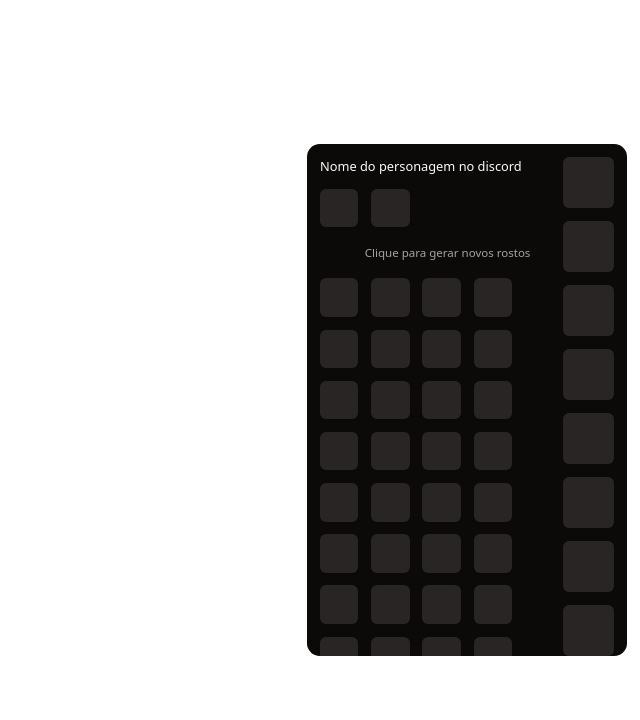
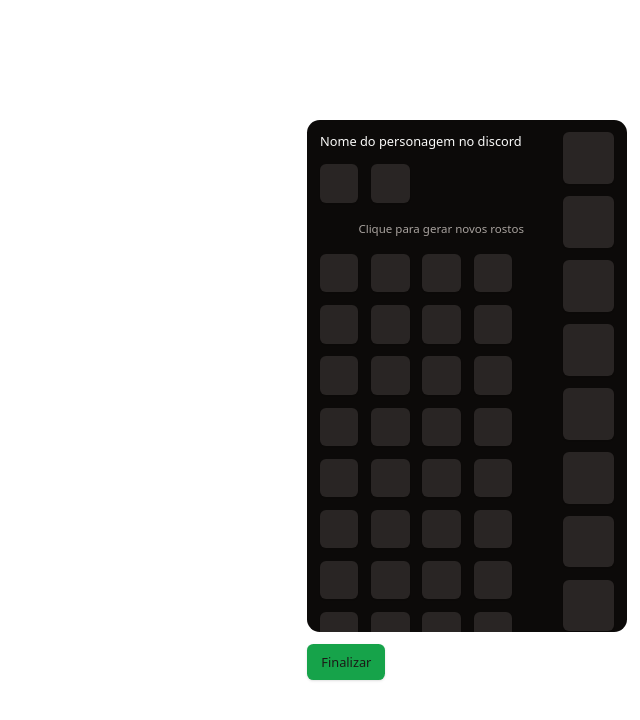
Before and after one commit to pyurips/datalife-old, a React (Vite) app in the folder src/webviews/main_interface/: page / in a window 1280 px wide. Shown: the top 720 px of the page, without its empty margins (640-1280 px from the left). Built offline with nearby package versions, Linux system fonts and the light colour scheme.

Commit message:
feat: genetics added

```diff
--- /dev/null
+++ b/src/webviews/main_interface/src/components/character_customization/genetics.tsx
@@ -0,0 +1,29 @@
+import { ScrollArea } from '@/components/ui/scroll-area';
+import { Button } from '@/components/ui/button';
+
+export default function Genetics() {
+  return (
+    <ScrollArea className="flex flex-1">
+      <div className="flex flex-col gap-[1vw] p-[1vw]">
+        <p className="text-[1vw]">Nome do personagem no discord</p>
+        <div className="flex flex-row gap-[1vw]">
+          <Button size="icon" variant="secondary" className="size-[3vw]"></Button>
+          <Button size="icon" variant="secondary" className="size-[3vw]"></Button>
+        </div>
+
+        <div className="flex flex-row items-center gap-[1vw]">
+          <Button size="icon" className="size-[2vw]" variant="ghost"></Button>
+          <p className="text-[0.9vw] text-stone-400">
+            Clique para gerar novos rostos
+          </p>
+        </div>
+
+        <div className="flex flex-row gap-[1vw] flex-wrap">
+          {new Array(50).fill(0).map((_, i) => (
+            <Button size="icon" key={i} variant="secondary" className="size-[3vw]"></Button>
+          ))}
+        </div>
+      </div>
+    </ScrollArea>
+  );
+}
--- a/src/webviews/main_interface/src/pages/character_customization.tsx
+++ b/src/webviews/main_interface/src/pages/character_customization.tsx
@@ -1,48 +1,33 @@
+import Genetics from '@/components/character_customization/genetics';
 import { Button } from '@/components/ui/button';
 import { ScrollArea } from '@/components/ui/scroll-area';
 
 export default function CharacterCustomization() {
   return (
     <main className="flex flex-row items-center justify-end w-full h-full p-[1vw]">
-      <div className="flex flex-row justify-between w-[25vw] h-[40vw] bg-stone-950 rounded-[1vw] overflow-hidden">
-        <ScrollArea className="flex flex-1">
-          <div className="flex flex-col gap-[1vw] p-[1vw]">
-            <p className="text-[1vw]">Nome do personagem no discord</p>
-            <div className="flex flex-row gap-[1vw]">
-              <Button variant="secondary" className="size-[3vw]"></Button>
-              <Button variant="secondary" className="size-[3vw]"></Button>
-            </div>
+      <div className="flex flex-col gap-[1vw]">
+        <div className="flex flex-row justify-between w-[25vw] h-[40vw] bg-stone-950 rounded-[1vw] overflow-hidden">
+          <Genetics />
 
-            <div className="flex flex-row items-center gap-[1vw]">
-              <Button className='size-[2vw]' variant="ghost"></Button>
-              <p className="text-[0.9vw] text-stone-400">
-                Clique para gerar novos rostos
-              </p>
-            </div>
-
-            <div className="flex flex-row gap-[1vw] flex-wrap">
-              {new Array(50).fill(0).map((_, i) => (
+          <ScrollArea>
+            <div className="flex flex-col gap-[1vw] p-[1vw]">
+              {new Array(20).fill(0).map((_, i) => (
                 <Button
+                  size="icon"
                   key={i}
+                  className="size-[4vw]"
                   variant="secondary"
-                  className="size-[3vw]"
                 ></Button>
               ))}
             </div>
-          </div>
-        </ScrollArea>
+          </ScrollArea>
+        </div>
 
-        <ScrollArea>
-          <div className="flex flex-col gap-[1vw] p-[1vw]">
-            {new Array(20).fill(0).map((_, i) => (
-              <Button
-                key={i}
-                className="size-[4vw]"
-                variant="secondary"
-              ></Button>
-            ))}
-          </div>
-        </ScrollArea>
+        <div className="flex flex-row items-center justify-between">
+          <Button className="bg-green-600 hover:bg-green-700 text-[1vw] py-[1vw] px-[1.1vw] rounded-[0.5vw]">
+            Finalizar
+          </Button>
+        </div>
       </div>
     </main>
   );
```
